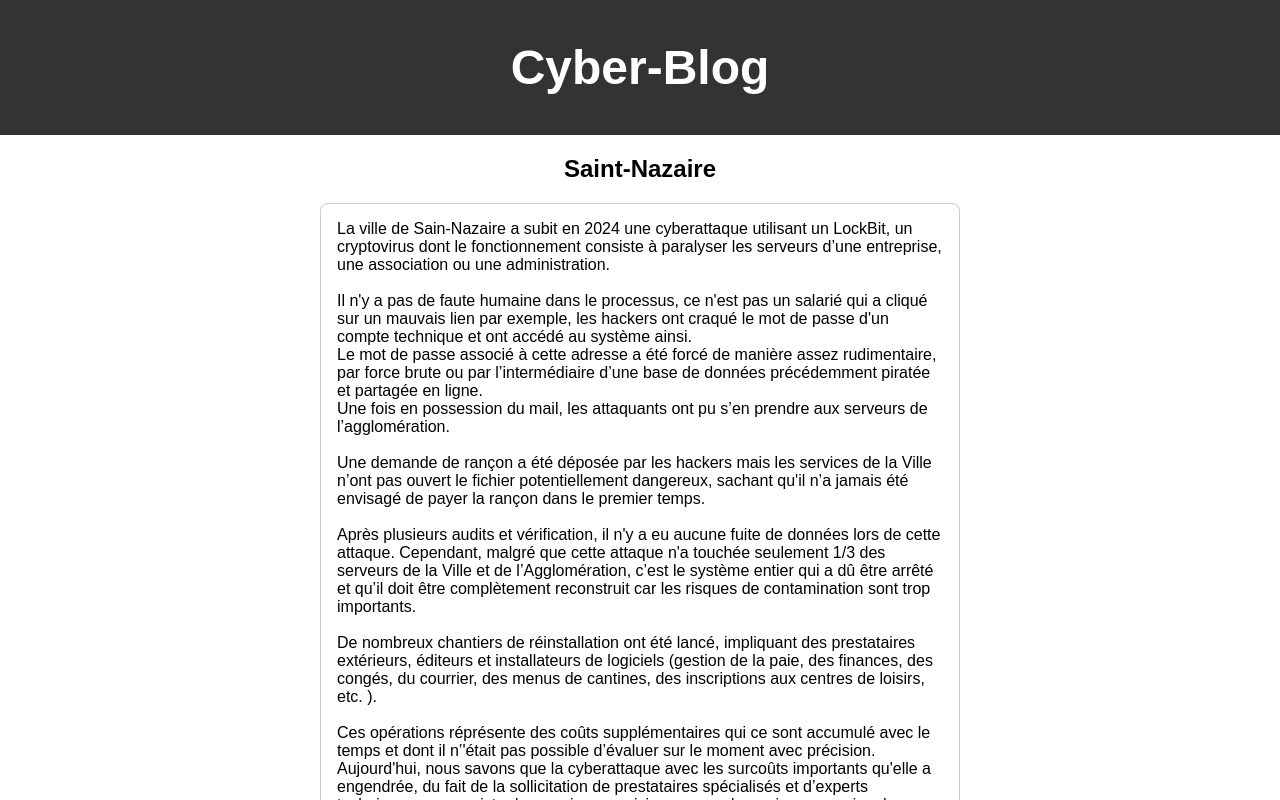
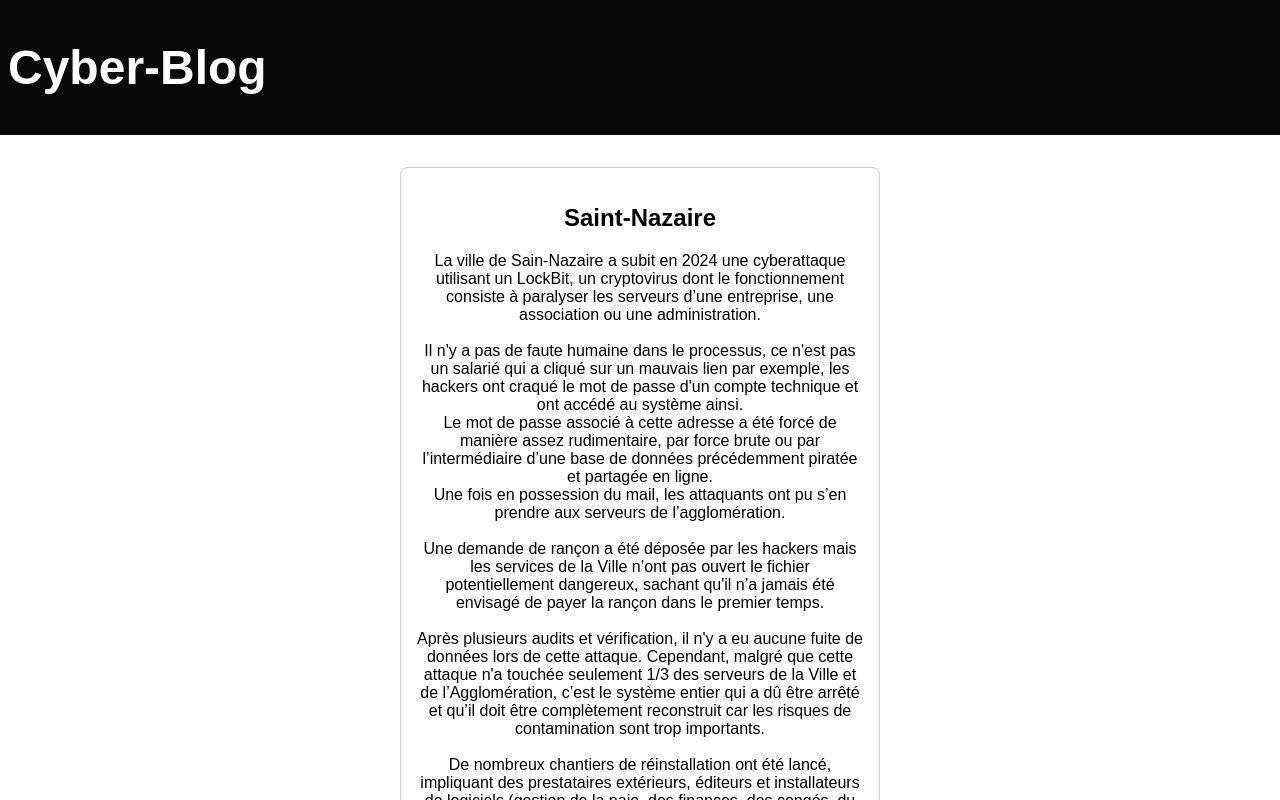
Before and after one commit to Arthur-Prudhomme/cyber-blog, a Vue app: page /detail/1 in a window 1280 px wide. Shown: the top 800 px of the page. Built offline with nearby package versions, Linux system fonts and the light colour scheme.

Commit message:
more style

```diff
--- a/src/components/Header.vue
+++ b/src/components/Header.vue
@@ -17,10 +17,10 @@ export default {
 
 <style>
 .header {
-  background-color: #333;
+  background-color: rgb(8, 8, 8);
   color: white;
   padding: 8px;
-  text-align: center;
+  text-align:initial;
   font-size: 24px;
 }
 </style>
--- a/src/views/Detail.vue
+++ b/src/views/Detail.vue
@@ -1,9 +1,11 @@
 <template>
   <div class="detail">
-    <h2>{{ pageData?.title || 'Page introuvable' }}</h2>
-    <div v-if="pageData" class="text-box" v-html="pageData.content"></div>
-    <div v-else>
-      Aucune donnée pour cette page.
+    <div class="text-box" >
+        <h2>{{ pageData?.title || 'Page introuvable' }}</h2>
+        <div v-if="pageData" v-html="pageData.content"></div>
+        <div v-else>
+          Aucune donnée pour cette page.
+        </div>
     </div>
   </div>
 </template>
@@ -75,18 +77,22 @@ export default {
 </script>
 
 <style>
+
 .detail {
-  padding: 0 20em 0 20em;
-  text-align: center;
-  padding-bottom: 5em;
+    min-height:100vh;
 }
 
 .text-box {
-  background: white;
-  border: 1px solid #ccc;
-  border-radius: 8px;
   padding: 16px;
   margin-top: 16px;
   text-align: initial;
+
+  color: rgb(0, 0, 0);
+  margin: 2em 25em 0 25em;
+  padding-bottom: 10em;
+  text-align: center;
+
+  border: 1px solid #ccc;
+  border-radius: 8px;
 }
 </style>
```
Also changed, not shown: src/assets/background.jpg (added).
